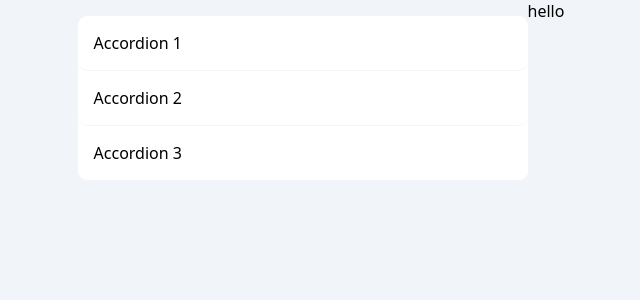
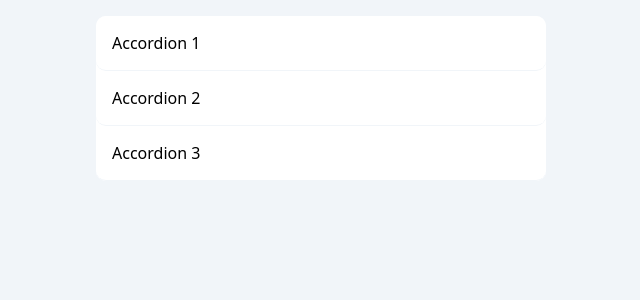
Before and after one commit to SepehrShapouri/react-accordion, a React (Vite) app: page / in a window 1280 px wide. Shown: the top 300 px of the page, without its empty margins (319-959 px from the left). Built offline with nearby package versions, Linux system fonts and the light colour scheme.

Commit message:
first commit

```diff
--- a/src/App.jsx
+++ b/src/App.jsx
@@ -2,11 +2,9 @@ import Accordion from "./components/Accordion/Accordion";
 import "./App.css"
 import { useState } from "react";
 const App = () => {
-  const [state,setState] = useState(false)
   return (
     <div className="wrapper">
       <Accordion/>
-      <p onClick={()=>setState(is=>!is)} className={`text ${state ? "open" : ""}`}>hello</p>
     </div>
    );
 }
```
